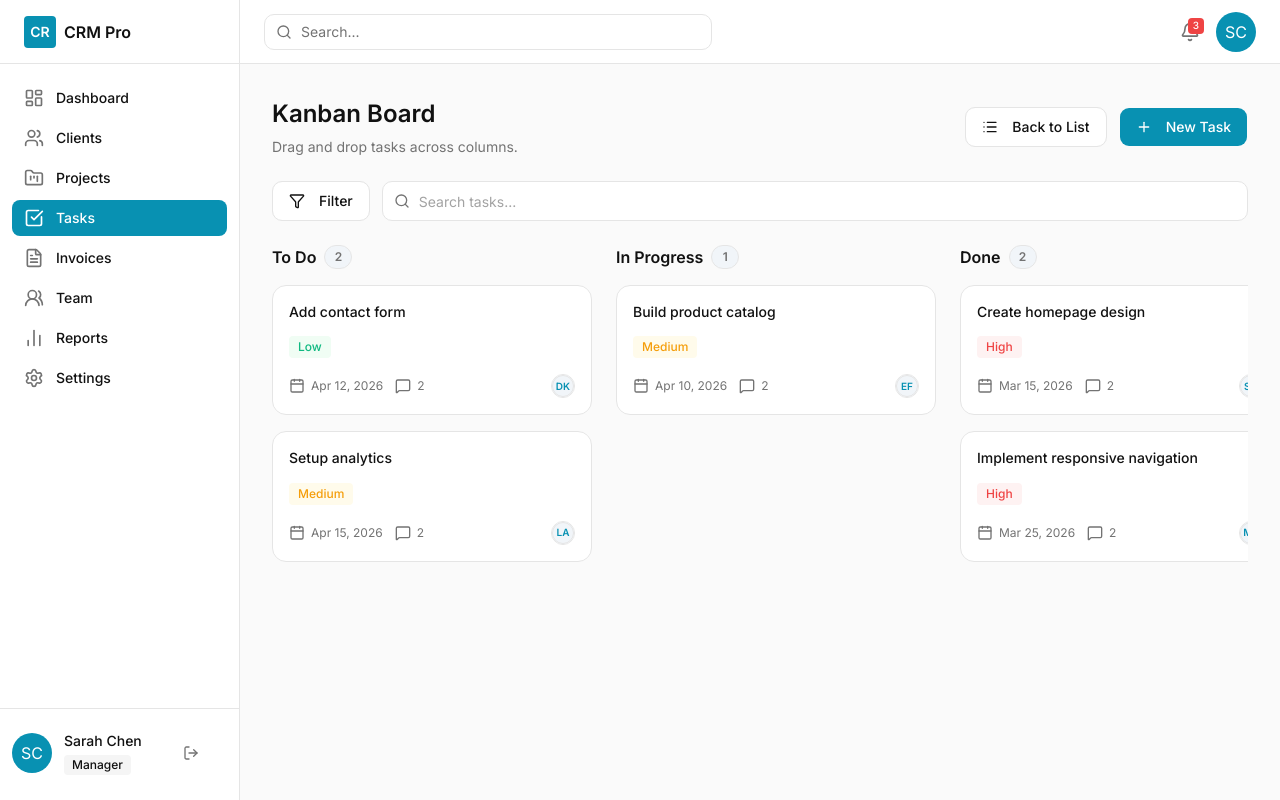
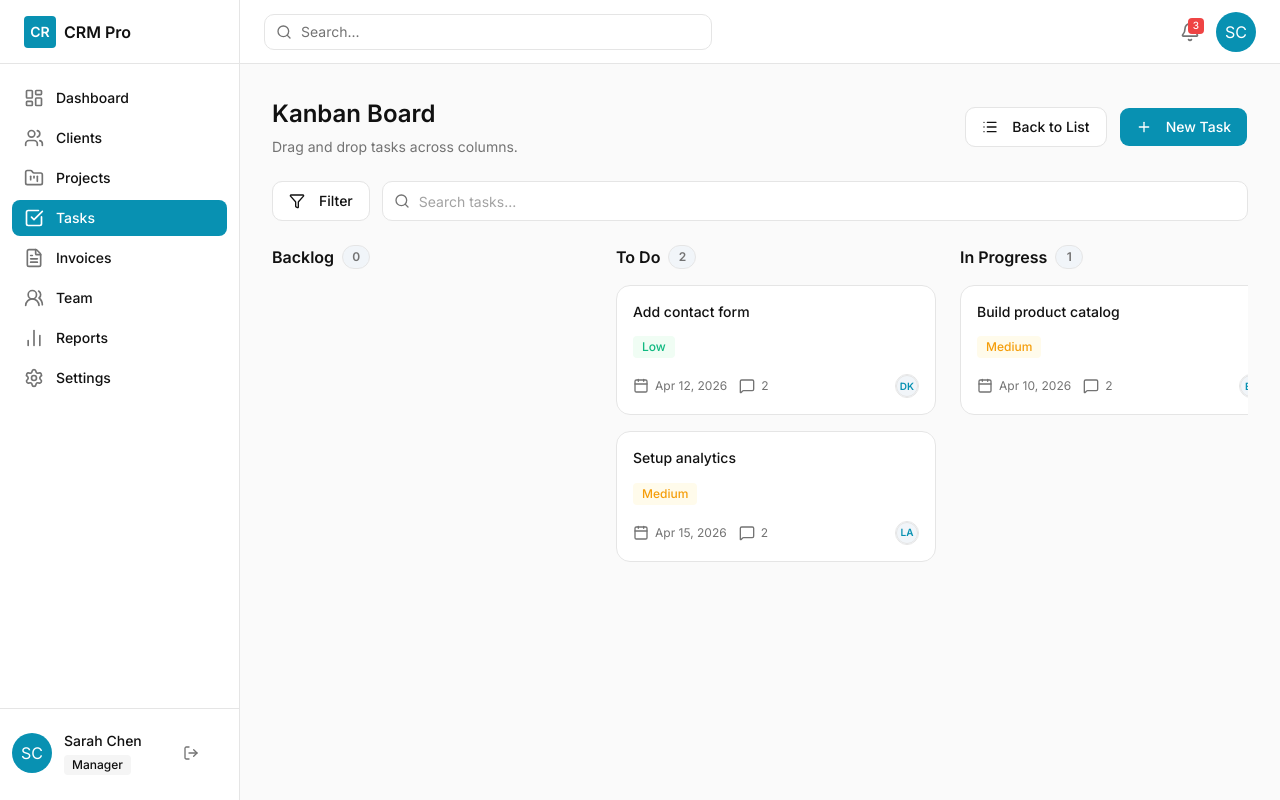
Before and after one commit to code-bd-sana/crm-pro-frontend, a Next.js app: page /tasks in a window 1280 px wide. Both pictures are taken after a click on the button "Kanban View". Built offline with nearby package versions, Linux system fonts and the light colour scheme.

Commit message:
Feat: add Backlog status and column to KanbanBoard

```diff
--- a/src/components/tasks/KanbanBoard.tsx
+++ b/src/components/tasks/KanbanBoard.tsx
@@ -29,7 +29,7 @@ export type Task = {
   project: string;
   dueDate: string;
   priority: string;
-  status: "To Do" | "In Progress" | "Done" | "Completed" | "Pending";
+  status: "Backlog" | "To Do" | "In Progress" | "Done" | "Completed" | "Pending";
 };
 
 type KanbanBoardProps = {
@@ -37,7 +37,7 @@ type KanbanBoardProps = {
   onTaskClick?: (task: Task) => void;
 };
 
-const COLUMNS = ["To Do", "In Progress", "Done"] as const;
+const COLUMNS = ["Backlog", "To Do", "In Progress", "Done"] as const;
 
 export function KanbanBoard({ initialTasks, onTaskClick }: KanbanBoardProps) {
   // Normalize status for Kanban board to match the 3 columns
@@ -102,7 +102,7 @@ export function KanbanBoard({ initialTasks, onTaskClick }: KanbanBoardProps) {
       setTasks((tasks) => {
         const activeIndex = tasks.findIndex((t) => t.id === activeId);
         const newTasks = [...tasks];
-        newTasks[activeIndex].column = overId as "To Do" | "In Progress" | "Done";
+        newTasks[activeIndex].column = overId as "Backlog" | "To Do" | "In Progress" | "Done";
         return arrayMove(newTasks, activeIndex, activeIndex);
       });
     }
```
